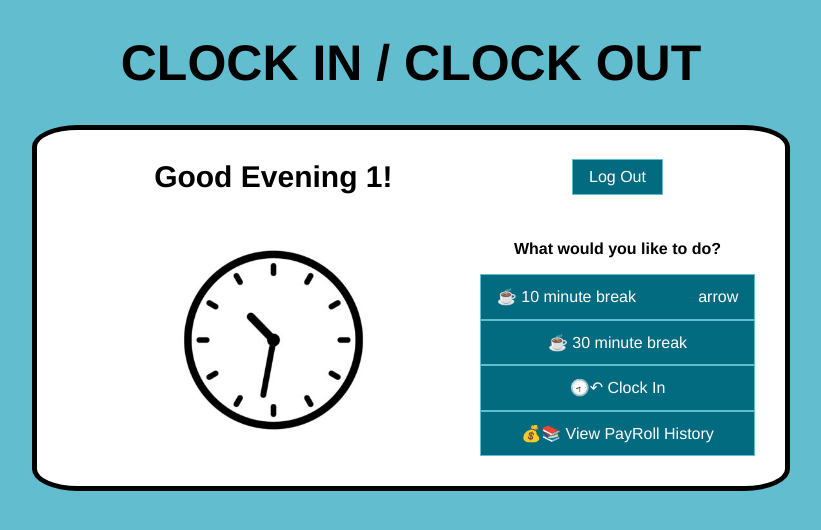
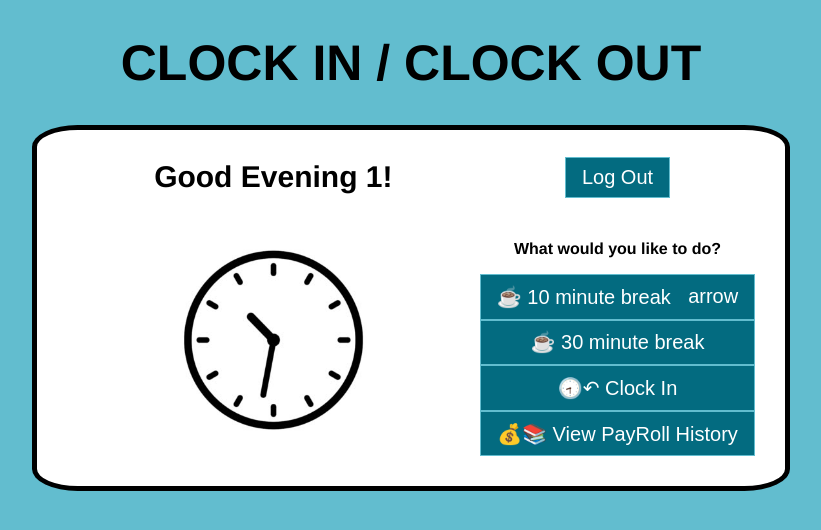
Before and after one commit to Nikhil-Naikar/Clock-In-Clock-Out, a Vue app in the folder frontend/: page /main/1 in a window 1280 px wide. Shown: the top 530 px of the page, without its empty margins (229-1050 px from the left). Built offline with nearby package versions, Linux system fonts and the light colour scheme.

Commit message:
Update BaseButton.vue

```diff
--- a/frontend/src/components/ui/BaseButton.vue
+++ b/frontend/src/components/ui/BaseButton.vue
@@ -15,7 +15,7 @@ export default {
 button{
   text-decoration: none;
   padding: 0.5rem 1rem;
-  font: inherit;
+  font-size: 1.25rem;
   background-color: rgb(3, 107, 128);
   border: 1px solid rgb(98, 189, 207);
   color: white;
```
